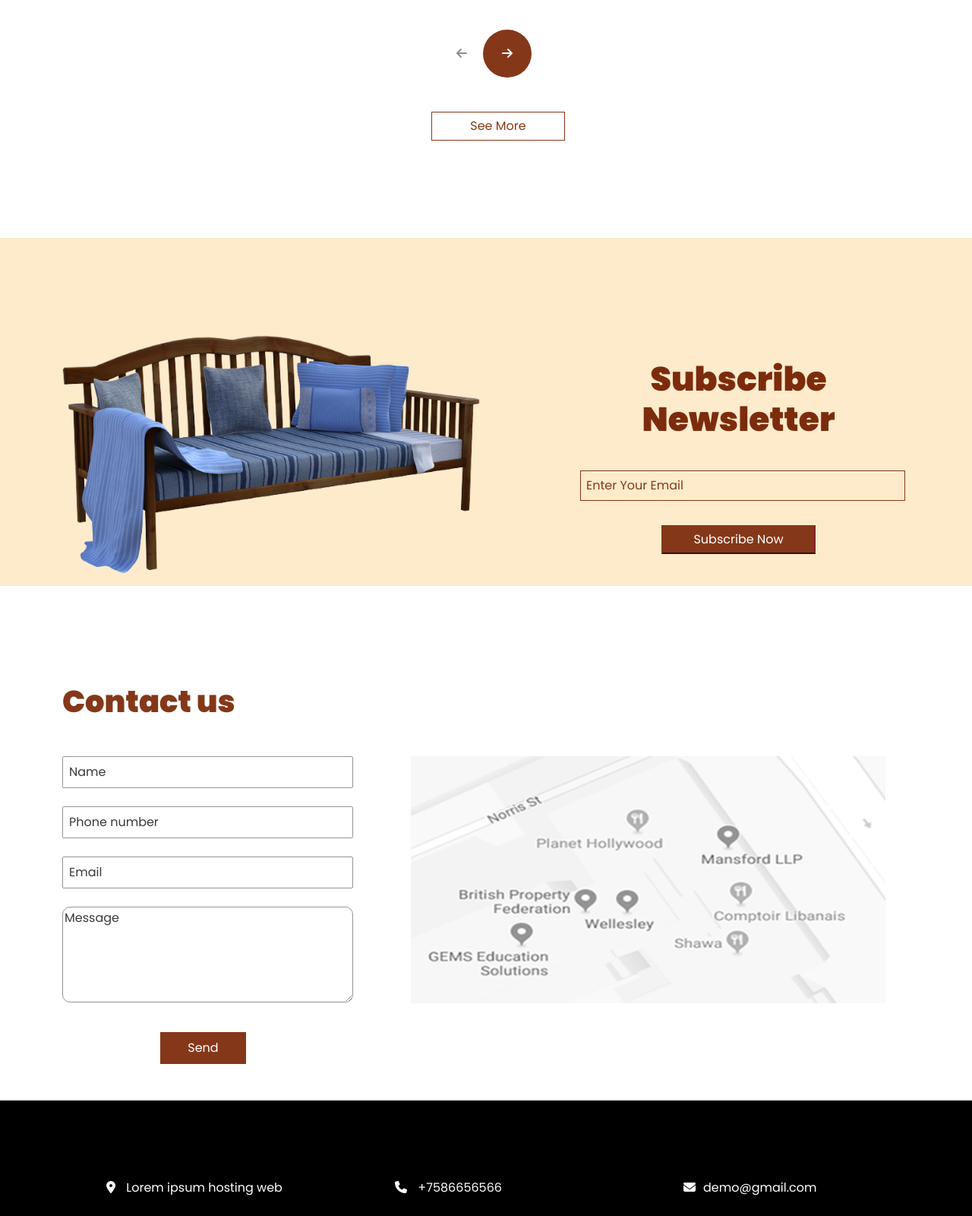
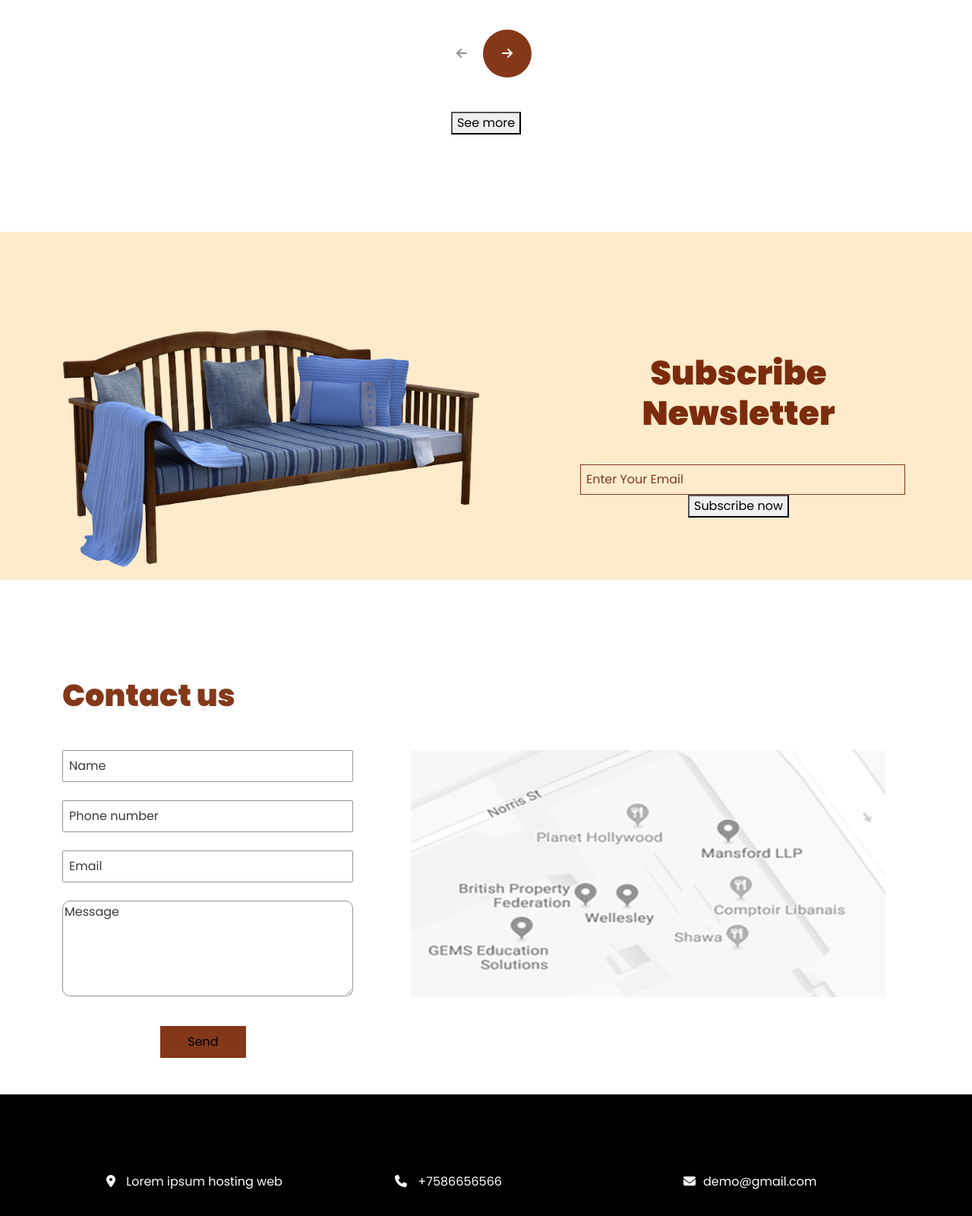
Before and after one commit to contconcord/template.github.io, a plain HTML site: page index.html in a window 1280 px wide. Shown: the part 2081-3681 px from the top of the page at 76% size. Drawn offline with nearby package versions, Linux system fonts and the light colour scheme.

Commit message:
Update index.html

```diff
--- a/index.html
+++ b/index.html
@@ -26,7 +26,7 @@
                       <a id ="jj"class="nav-link active" aria-current="page" href="#">Home</a>
                       <a id ="jj"class="nav-link" href="#">Design</a>
                       <a id ="jj"class="nav-link" href="#">Our Shop</a>
-                      <a id ="jj"class="nav-link ">About</a>
+                      <a id ="jj"class="nav-link"href>About</a>
                     </div>
                   </div>
                 </div>
@@ -143,7 +143,7 @@
 
                 </div>
                 <div class="d-flex justify-content-center align-items-center">
-                    <button id="see"><a id="pads" href="">See More</a></button>
+                  <button class=" see more" type="button"> See more</button>
                 </div>
             </div>
          </div>
@@ -164,7 +164,7 @@
                         <input type="text" id="fname" name="fname" value="Enter Your Email"><br>
 
                         <div class="d-flex justify-content-center align-items-center">
-                            <button id="Subs"><a id="inner" href="">Subscribe Now</a></button>
+                          <button id="Sub" type="button">Subscribe now</button>
                         </div>
                     </div>
                   </div>
@@ -185,7 +185,7 @@
                         <textarea id="finame" name="message" rows="5" cols="53">Message</textarea>
                       </form>
                       <div class="d-flex justify-content-center align-items-center">
-                        <button id="Send"><a id="innerrs" href="">Send</a></button>
+                        <button id="Send" type="button">Send</button>
                     </div>
                 </div>
                 <div class="col-sm-12 col-md-10 col-lg-7">
@@ -194,7 +194,7 @@
               </div>
         </div>
     </section>
-   <!--  fifth section start-->
+   <!--  footer start-->
 
         <footer id="background">
       <div  class="container mt-5">
```
